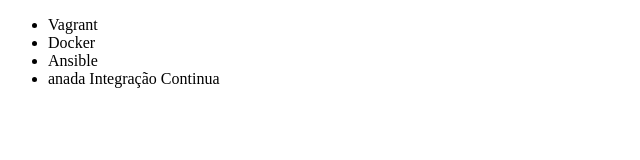
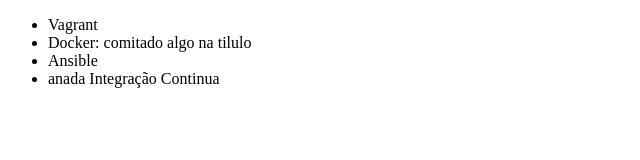
Before and after one commit to alesouzarosa/alura-git, a plain HTML site: page index.html in a window 1280 px wide. Shown: the whole page, without its empty margins (0-640 px from the left). Drawn offline with Linux system fonts and the light colour scheme.

Commit message:
comitado algo

```diff
--- a/index.html
+++ b/index.html
@@ -7,7 +7,7 @@
 <body>
     <ul>
         <li>Vagrant</li>
-        <li>Docker</li>
+        <li>Docker: comitado algo na tilulo</li>
         <li>Ansible</li>
         <li>anada Integração Continua</li>
     </ul>
```
